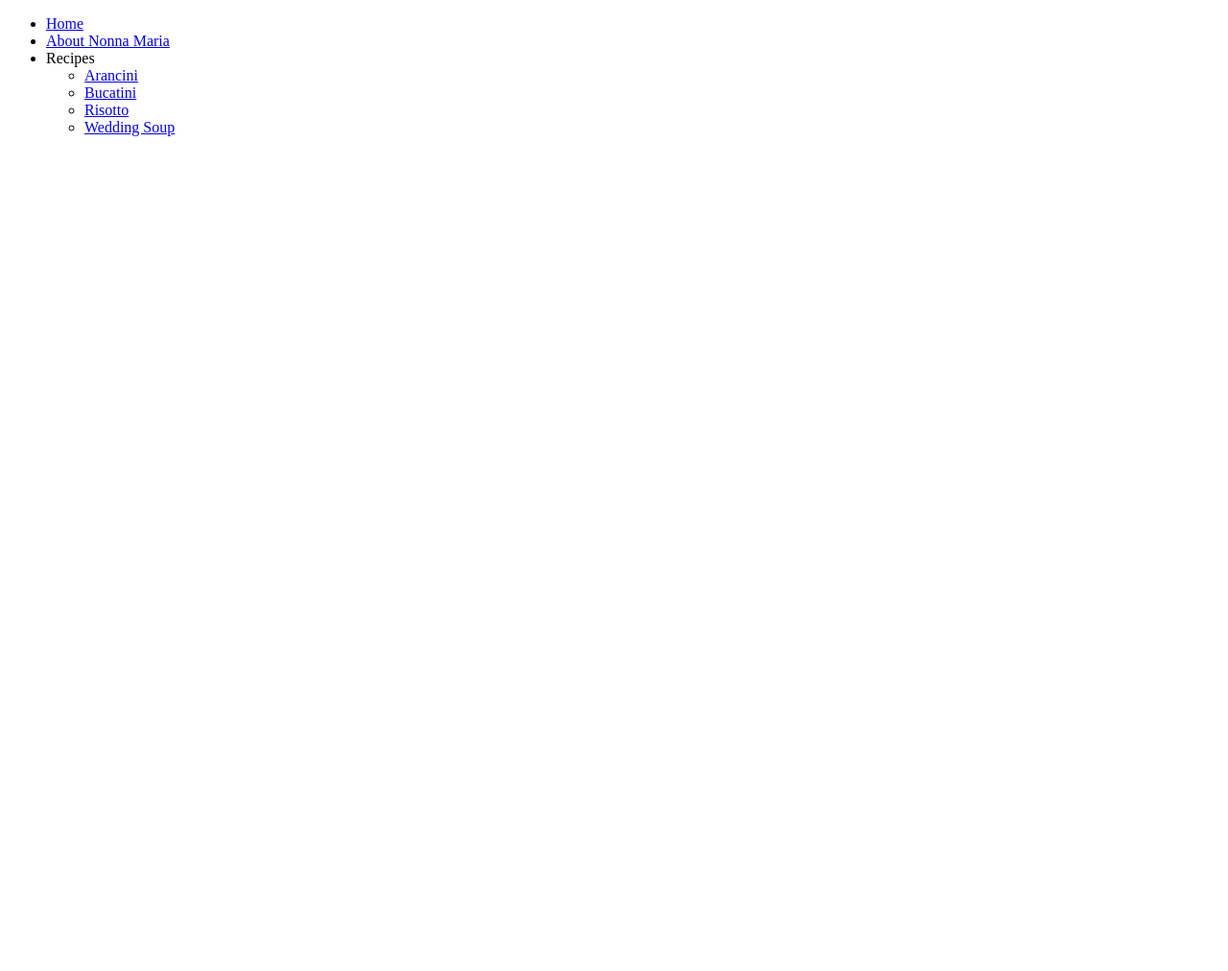
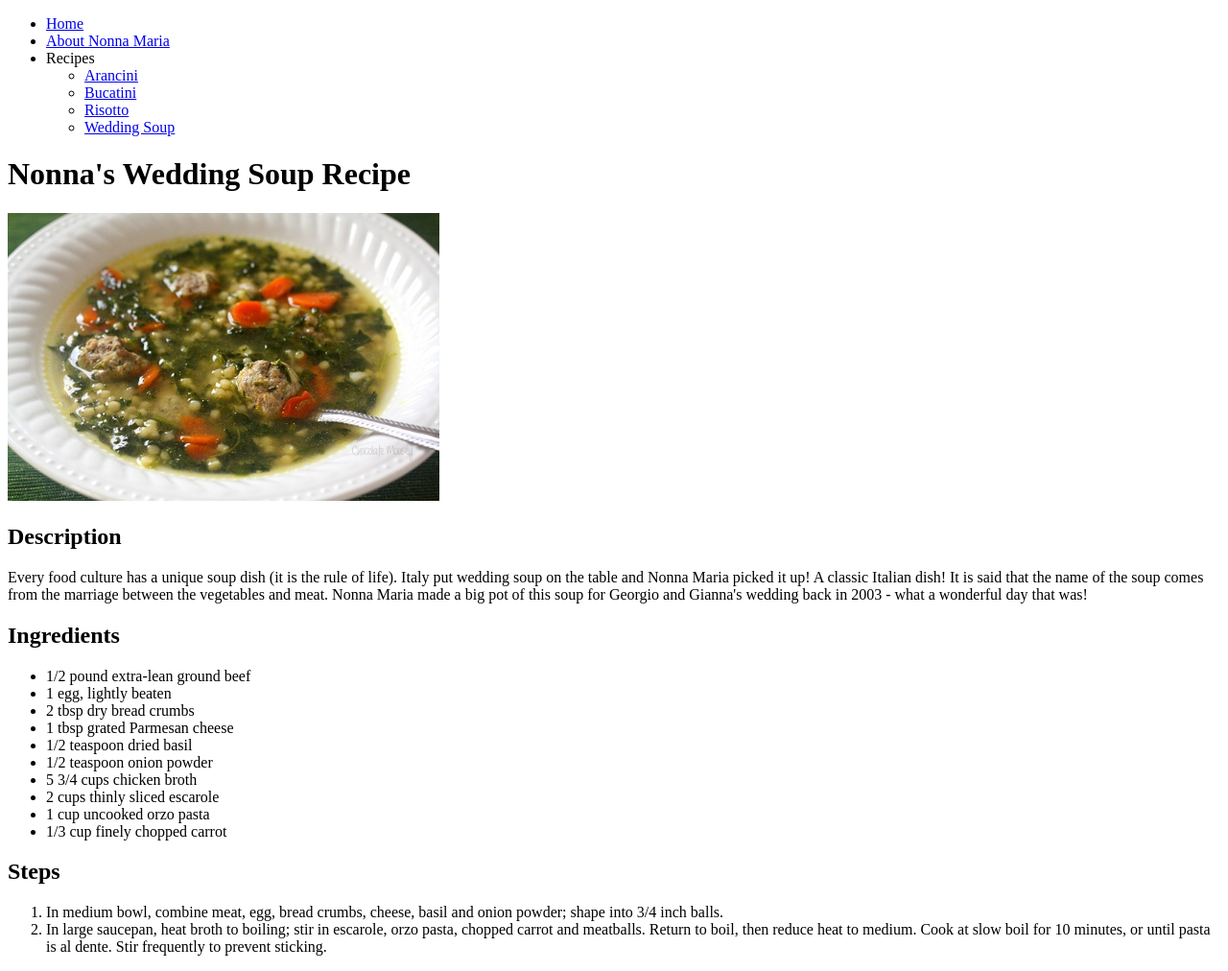
Before and after one commit to DanilSProjects/Recipes, a plain HTML site: page recipes/wedding-soup.html in a window 1280 px wide. Shown: the whole page at 96% size. Before the commit the page ends 800 px from the top, so only its background shows below. Drawn offline with Linux system fonts and the light colour scheme.

Commit message:
Wedding soup content added.

```diff
--- a/recipes/wedding-soup.html
+++ b/recipes/wedding-soup.html
@@ -18,6 +18,27 @@
                 </ul>
             </ul>
         </nav>
-
+        <h1>Nonna's Wedding Soup Recipe</h1>
+        <img src="../images/wedding-soup.jpg" height=300>
+        <h2>Description</h2>
+        <p>Every food culture has a unique soup dish (it is the rule of life). Italy put wedding soup on the table and Nonna Maria picked it up! A classic Italian dish! It is said that the name of the soup comes from the marriage between the vegetables and meat. Nonna Maria made a big pot of this soup for Georgio and Gianna's wedding back in 2003 - what a wonderful day that was!</p>
+        <h2>Ingredients</h2>
+        <ul>
+            <li>1/2 pound extra-lean ground beef</li>
+            <li>1 egg, lightly beaten</li>
+            <li>2 tbsp dry bread crumbs</li>
+            <li>1 tbsp grated Parmesan cheese</li>
+            <li>1/2 teaspoon dried basil</li>
+            <li>1/2 teaspoon onion powder</li>
+            <li>5 3/4 cups chicken broth</li>
+            <li>2 cups thinly sliced escarole</li>
+            <li>1 cup uncooked orzo pasta</li>
+            <li>1/3 cup finely chopped carrot</li>
+        </ul>
+        <h2>Steps</h2>
+        <ol>
+            <li>In medium bowl, combine meat, egg, bread crumbs, cheese, basil and onion powder; shape into 3/4 inch balls.</li>
+            <li>In large saucepan, heat broth to boiling; stir in escarole, orzo pasta, chopped carrot and meatballs. Return to boil, then reduce heat to medium. Cook at slow boil for 10 minutes, or until pasta is al dente. Stir frequently to prevent sticking.</li>
+        </ol>
     </body>
 </html>
```
Also changed, not shown: images/wedding-soup.jpg (added).
